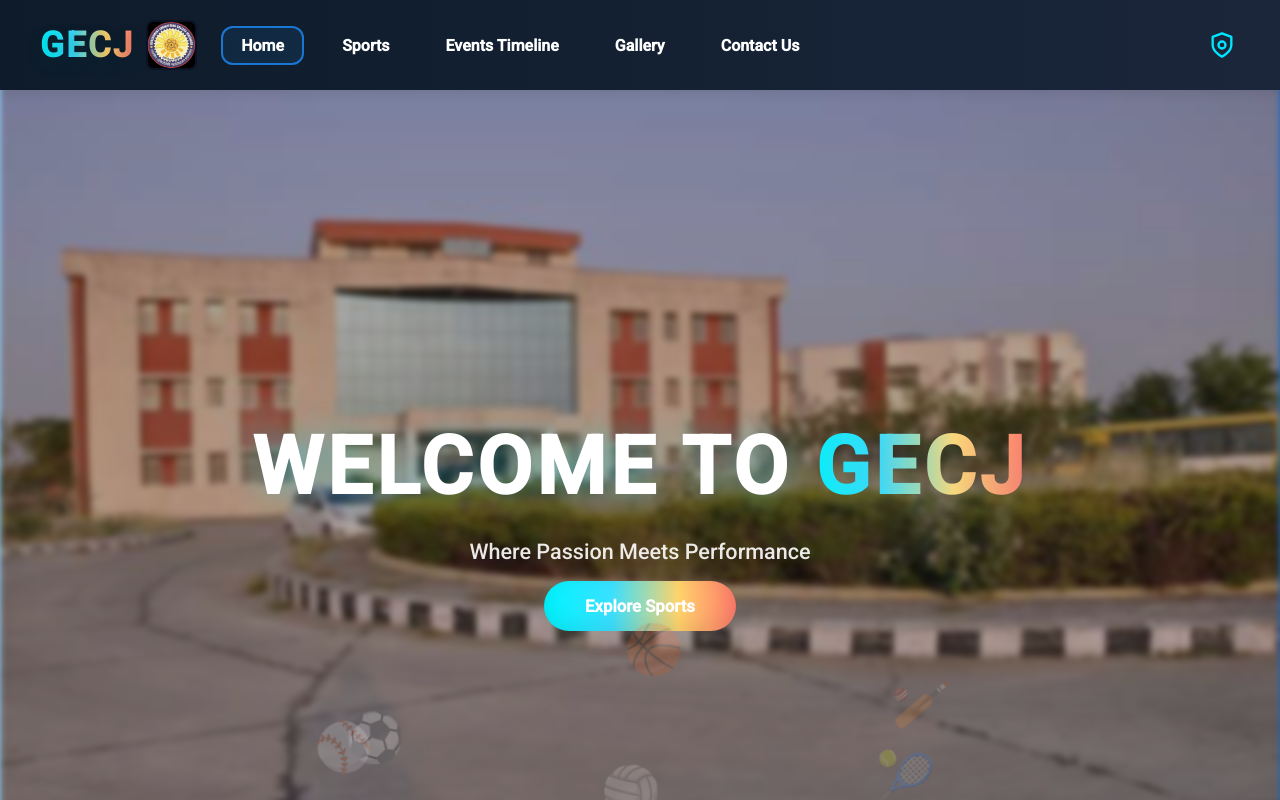
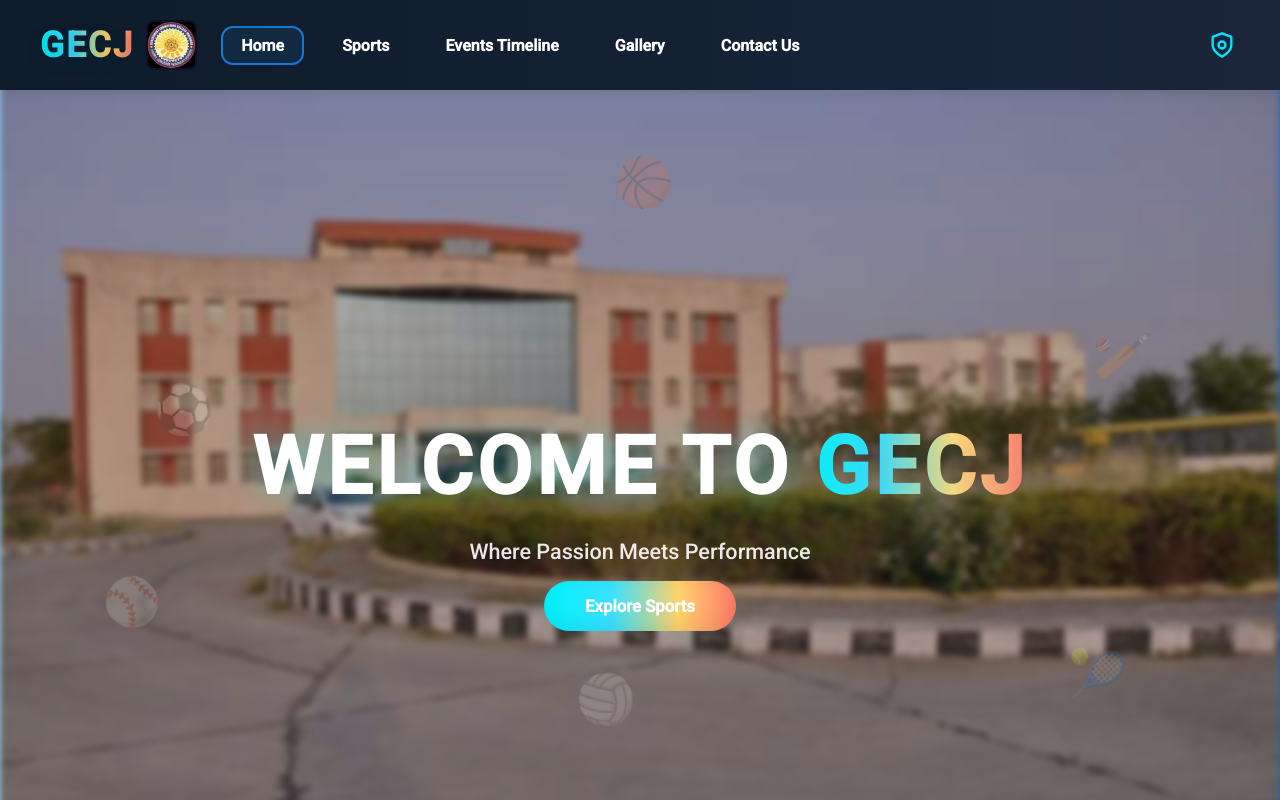
Before and after one commit to trishlajain9/gecj-sports-website, an Angular app: page /home in a window 1280 px wide. Shown: the top 800 px of the page. Built offline with nearby package versions, Linux system fonts and the light colour scheme; no server answers.

Commit message:
Reorganize hero section overlay in HTML

```diff
--- a/src/app/home/home.component.html
+++ b/src/app/home/home.component.html
@@ -4,11 +4,7 @@
 <!-- 1st Scroll: Fullscreen Welcome Hero -->
 <section class="hero-section fullscreen-hero">
 	<div class="hero-bg"></div>
-	<div class="hero-overlay">
-		<h1 class="hero-title">WELCOME TO <span class="brand">GECJ</span></h1>
-		<div class="hero-subtitle">Where Passion Meets Performance</div>
-		<a routerLink="/sports" class="hero-btn">Explore Sports</a>
-		<!-- Animated Sports Icons -->
+  	<!-- Animated Sports Icons -->
   <div class="floating-icons">
     <div class="icon-item icon-1">⚽</div>
     <div class="icon-item icon-2">🏀</div>
@@ -17,6 +13,11 @@
     <div class="icon-item icon-5">⚾</div>
     <div class="icon-item icon-6">🎾</div>
   </div>
+	<div class="hero-overlay">
+		<h1 class="hero-title">WELCOME TO <span class="brand">GECJ</span></h1>
+		<div class="hero-subtitle">Where Passion Meets Performance</div>
+		<a routerLink="/sports" class="hero-btn">Explore Sports</a>
+
 	</div>
 </section>
 
```
